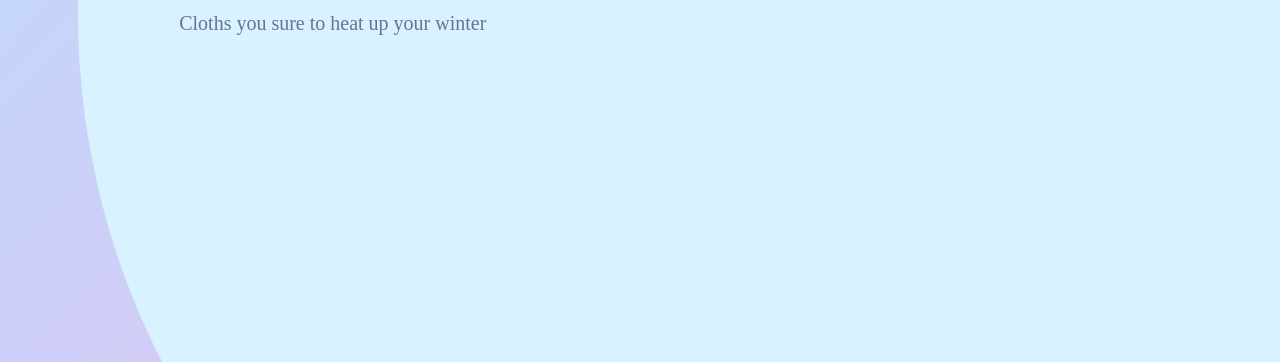
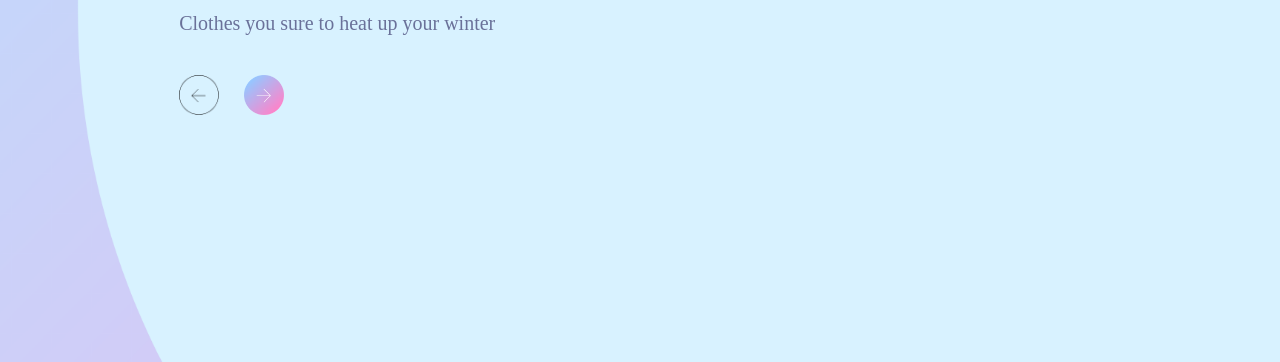
Before and after one commit to Viza-Solutions/Fashion-Landing-Page, a plain HTML site: page index.html in a window 1280 px wide. Shown: the part 438-800 px from the top of the page. Drawn offline with Linux system fonts and the light colour scheme.

Commit message:
adds the back and forward button

```diff
--- a/assets/css/styles.css
+++ b/assets/css/styles.css
@@ -77,3 +77,13 @@ nav ul li a {
     color: #fff;
     box-shadow: 3px 8px 22px rgba(94, 28, 68, 0.15);
 }
+
+.arrow-icon {
+    margin-top: 40px;
+    display: flex;
+}
+
+.arrow-icon img {
+    width: 40px;
+    margin-right: 25px;
+}
--- a/index.html
+++ b/index.html
@@ -29,9 +29,16 @@
     <div class="content">
         <a class="btn" href="http://">2020 Collections</a>
         <h1>You should always <br>feel prett</h1>
-        <p>Cloths you sure to heat up your winter</p>
+        <p>Clothes you sure to heat up your winter</p>
+
+        <div class="arrow-icon">
+            <img src="./assets/urbanImg/back-arrow.png">
+            <img src="./assets/urbanImg/next-arrow.png">
+        </div>
 
     </div>
+
+
 </div>
 
 <body>
```
